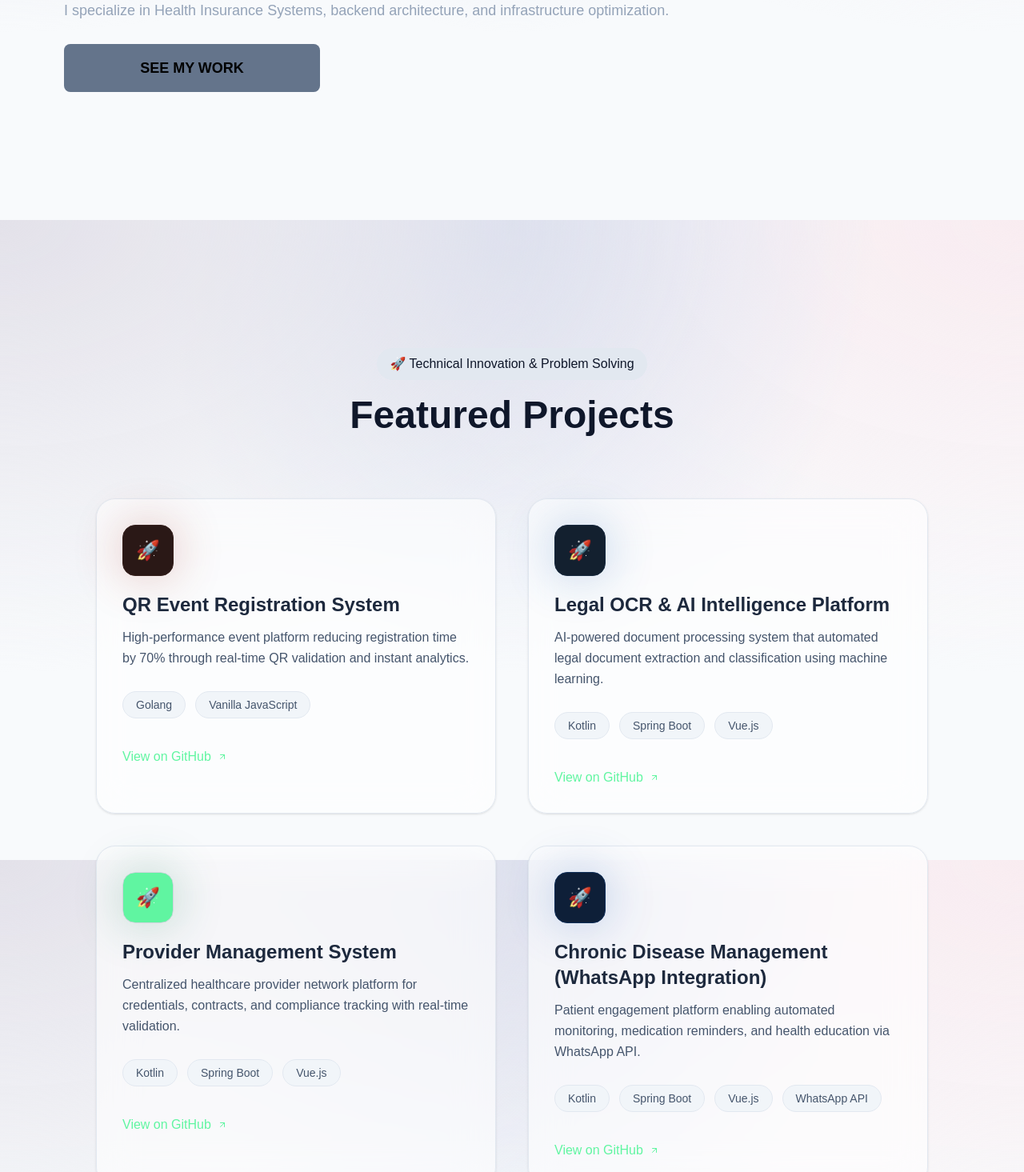
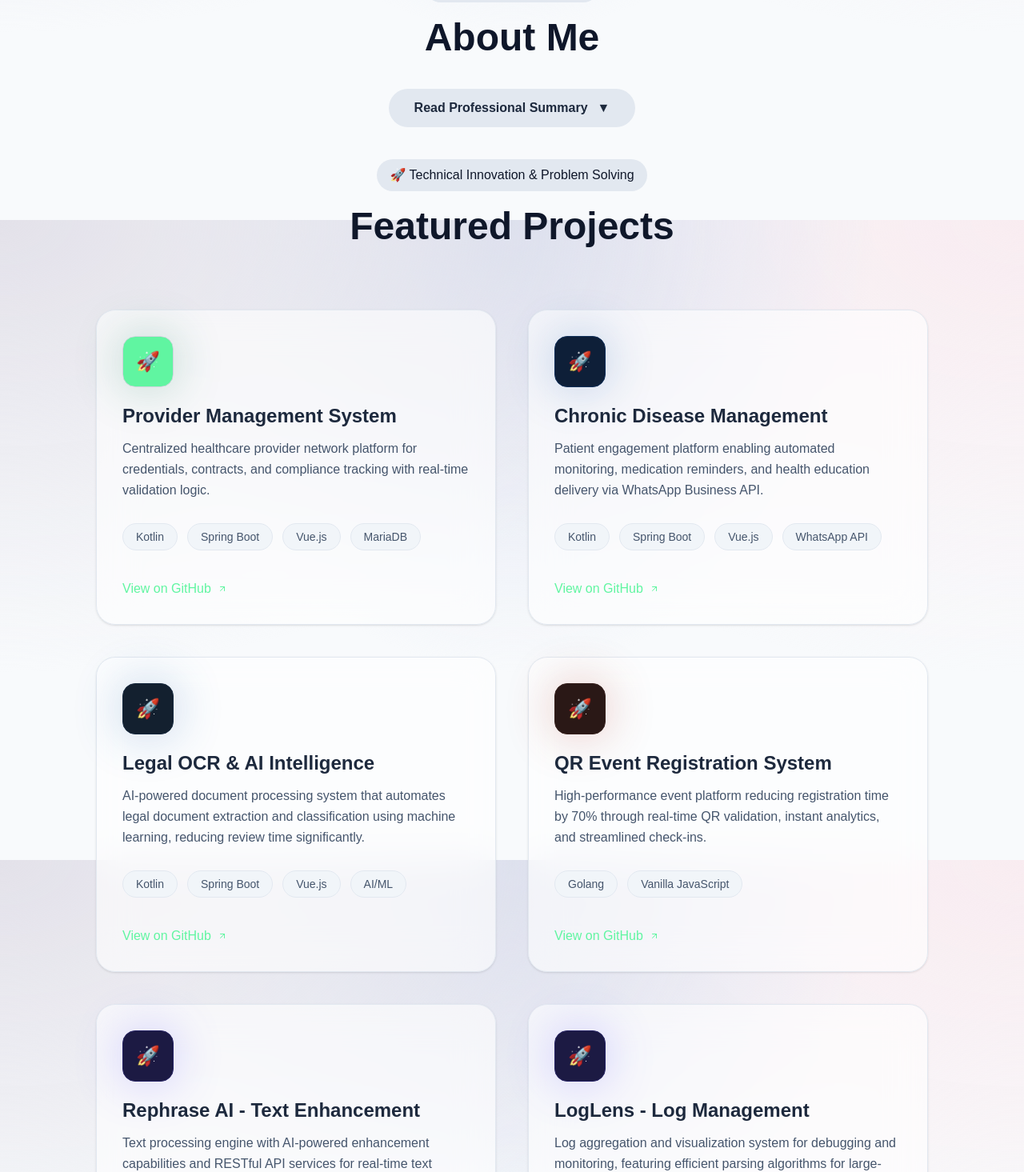
Before and after one commit to EDELBERT08/portfolio-main-, a React (Vite) app: page / in a window 1280 px wide. Shown: the part 525-1990 px from the top of the page at 80% size. Built offline with nearby package versions, Linux system fonts and the light colour scheme; a web font is replaced by a local one.

Commit message:
feat: update portfolio content, add collapsible About section, and refine UI

```diff
--- a/src/App.jsx
+++ b/src/App.jsx
@@ -1,4 +1,5 @@
 import Hero from "./sections/Hero";
+import About from "./sections/About";
 import Projects from "./sections/Projects";
 import Certificates from "./sections/Certificates";
 import Experience from "./sections/Experience";
@@ -12,6 +13,7 @@ const App = () => (
   <main className="max-w-7xl mx-auto overflow-x-hidden">
     <Navbar />
     <Hero />
+    <About />
     <Projects />
     <Certificates />
     <Experience />
--- a/src/components/NavBar.jsx
+++ b/src/components/NavBar.jsx
@@ -26,7 +26,7 @@ const NavBar = () => {
     <header className={`navbar ${scrolled ? "scrolled" : "not-scrolled"}`}>
       <div className="inner max-w-7xl mx-auto">
         <a href="#hero" className="logo">
-          EK
+          Edelbert
         </a>
 
         <nav className="desktop">
--- a/src/constants/index.js
+++ b/src/constants/index.js
@@ -1,4 +1,8 @@
 const navLinks = [
+  {
+    name: "About",
+    link: "#about",
+  },
   {
     name: "Projects",
     link: "#projects",
@@ -161,42 +165,9 @@ const expCards = [
 
 const projects = [
   {
-    title: "QR Event Registration System",
-    desc: "High-performance event platform reducing registration time by 70% through real-time QR validation and instant analytics.",
-    tech: ["Golang", "Vanilla JavaScript"],
-    href: "https://github.com/EDELBERT08",
-    logo: "", // Removing missing logo
-    logoStyle: {
-      backgroundColor: "#2A1816",
-      border: "0.2px solid #36201D",
-      boxShadow: "0px 0px 60px 0px #AA3C304D",
-    },
-    tags: [
-      { id: 1, name: "Go", path: "" },
-      { id: 2, name: "JavaScript", path: "" },
-    ],
-  },
-  {
-    title: "Legal OCR & AI Intelligence Platform",
-    desc: "AI-powered document processing system that automated legal document extraction and classification using machine learning.",
-    tech: ["Kotlin", "Spring Boot", "Vue.js"],
-    href: "https://github.com/EDELBERT08",
-    logo: "",
-    logoStyle: {
-      backgroundColor: "#13202F",
-      border: "0.2px solid #17293E",
-      boxShadow: "0px 0px 60px 0px #2F6DB54D",
-    },
-    tags: [
-      { id: 1, name: "Kotlin", path: "" },
-      { id: 2, name: "Spring Boot", path: "" },
-      { id: 3, name: "Vue", path: "" },
-    ],
-  },
-  {
     title: "Provider Management System",
-    desc: "Centralized healthcare provider network platform for credentials, contracts, and compliance tracking with real-time validation.",
-    tech: ["Kotlin", "Spring Boot", "Vue.js"],
+    desc: "Centralized healthcare provider network platform for credentials, contracts, and compliance tracking with real-time validation logic.",
+    tech: ["Kotlin", "Spring Boot", "Vue.js", "MariaDB"],
     href: "https://github.com/EDELBERT08",
     logo: "",
     logoStyle: {
@@ -213,8 +184,8 @@ const projects = [
     ],
   },
   {
-    title: "Chronic Disease Management (WhatsApp Integration)",
-    desc: "Patient engagement platform enabling automated monitoring, medication reminders, and health education via WhatsApp API.",
+    title: "Chronic Disease Management",
+    desc: "Patient engagement platform enabling automated monitoring, medication reminders, and health education delivery via WhatsApp Business API.",
     tech: ["Kotlin", "Spring Boot", "Vue.js", "WhatsApp API"],
     href: "https://github.com/EDELBERT08",
     logo: "",
@@ -229,9 +200,79 @@ const projects = [
       { id: 3, name: "WhatsApp", path: "" },
     ],
   },
+  {
+    title: "Legal OCR & AI Intelligence",
+    desc: "AI-powered document processing system that automates legal document extraction and classification using machine learning, reducing review time significantly.",
+    tech: ["Kotlin", "Spring Boot", "Vue.js", "AI/ML"],
+    href: "https://github.com/EDELBERT08",
+    logo: "",
+    logoStyle: {
+      backgroundColor: "#13202F",
+      border: "0.2px solid #17293E",
+      boxShadow: "0px 0px 60px 0px #2F6DB54D",
+    },
+    tags: [
+      { id: 1, name: "Kotlin", path: "" },
+      { id: 2, name: "Spring Boot", path: "" },
+      { id: 3, name: "AI/ML", path: "" },
+    ],
+  },
+  {
+    title: "QR Event Registration System",
+    desc: "High-performance event platform reducing registration time by 70% through real-time QR validation, instant analytics, and streamlined check-ins.",
+    tech: ["Golang", "Vanilla JavaScript"],
+    href: "https://github.com/EDELBERT08",
+    logo: "",
+    logoStyle: {
+      backgroundColor: "#2A1816",
+      border: "0.2px solid #36201D",
+      boxShadow: "0px 0px 60px 0px #AA3C304D",
+    },
+    tags: [
+      { id: 1, name: "Go", path: "" },
+      { id: 2, name: "JavaScript", path: "" },
+    ],
+  },
+  {
+    title: "Rephrase AI - Text Enhancement",
+    desc: "Text processing engine with AI-powered enhancement capabilities and RESTful API services for real-time text analysis with low latency.",
+    tech: ["Go", "NLP", "AI/ML"],
+    href: "https://github.com/EDELBERT08",
+    logo: "",
+    logoStyle: {
+      backgroundColor: "#1C1A43",
+      border: "0.2px solid #252262",
+      boxShadow: "0px 0px 60px 0px #635BFF4D",
+    },
+    tags: [
+      { id: 1, name: "Go", path: "" },
+      { id: 2, name: "NLP", path: "" },
+    ],
+  },
+  {
+    title: "LogLens - Log Management",
+    desc: "Log aggregation and visualization system for debugging and monitoring, featuring efficient parsing algorithms for large-scale data.",
+    tech: ["JavaScript", "Data Processing"],
+    href: "https://github.com/EDELBERT08",
+    logo: "",
+    logoStyle: {
+      backgroundColor: "#1C1A43",
+      border: "0.2px solid #252262",
+      boxShadow: "0px 0px 60px 0px #635BFF4D",
+    },
+    tags: [
+      { id: 1, name: "JavaScript", path: "" },
+      { id: 2, name: "Data", path: "" },
+    ],
+  },
 ];
 
 const certifications = [
+  {
+    title: "Bachelor of Science in Applied Physics and Computer Science",
+    issuer: "Multimedia University of Kenya",
+    date: "Sept 2019 – Oct 2023",
+  },
   {
     title: "Google Advanced Data Analytics",
     issuer: "Coursera/Google",
@@ -255,11 +296,6 @@ const certifications = [
   {
     title: "Cloud Audit Academy for Federal and DoD Workloads in AWS",
     issuer: "AWS",
-    date: "",
-  },
-  {
-    title: "Data Visualization and Dashboards with Excel",
-    issuer: "Coursera",
     date: "",
   },
 ];
@@ -286,9 +322,9 @@ const socialImgs = [
     href: "https://linkedin.com/in/edelbert-kipchumba-a947922b7",
   },
   {
-    name: "x",
-    imgPath: "/images/x.png",
-    href: "https://x.com",
+    name: "github",
+    imgPath: "/images/logos/git-icon.svg", // Reusing git icon for GitHub as no specific github icon in list
+    href: "https://github.com/EDELBERT08",
   },
 ];
 
--- a/src/index.css
+++ b/src/index.css
@@ -68,7 +68,7 @@ section {
   }
 
   .section-padding {
-    @apply px-5 md:px-10 md:mt-20 mt-10;
+    @apply px-5 md:px-10 md:mt-10 mt-10;
   }
 
   .mt-responsive {
@@ -101,7 +101,7 @@ section {
   }
 
   .hero-layout {
-    @apply relative z-10 xl:mt-20 mt-32 md:h-dvh h-[80vh] flex flex-col xl:flex-row xl:items-center items-start justify-center;
+    @apply relative z-10 xl:mt-12 mt-24 min-h-[50vh] flex flex-col xl:flex-row xl:items-center items-start justify-center;
   }
 
   .hero-text {
--- /dev/null
+++ b/src/sections/About.jsx
@@ -0,0 +1,76 @@
+import { useState } from "react";
+import { useGSAP } from "@gsap/react";
+import gsap from "gsap";
+import TitleHeader from "../components/TitleHeader";
+
+const About = () => {
+    const [isOpen, setIsOpen] = useState(false);
+
+    useGSAP(() => {
+        if (isOpen) {
+            gsap.fromTo(
+                ".about-text",
+                { opacity: 0, y: 20 },
+                {
+                    opacity: 1,
+                    y: 0,
+                    duration: 0.5,
+                    ease: "power2.out",
+                    stagger: 0.1,
+                }
+            );
+        }
+    }, [isOpen]);
+
+    return (
+        <section id="about" className="section-padding">
+            <div className="w-full max-w-7xl mx-auto md:px-20 px-5 flex flex-col items-center">
+                <TitleHeader title="About Me" sub="👨‍💻 Professional Summary" />
+
+                <div className="mt-10 flex flex-col items-center justify-center">
+                    <button
+                        onClick={() => setIsOpen(!isOpen)}
+                        className="px-8 py-3 rounded-full bg-slate-200 text-slate-800 font-semibold hover:bg-slate-300 transition-all duration-300 flex items-center gap-3 group"
+                    >
+                        <span>{isOpen ? "Hide Bio" : "Read Professional Summary"}</span>
+                        <span
+                            className={`transform transition-transform duration-300 ${isOpen ? "rotate-180" : ""
+                                }`}
+                        >
+                            ▼
+                        </span>
+                    </button>
+
+                    {isOpen && (
+                        <div className="mt-10 flex flex-col md:flex-row gap-10 items-center justify-center about-text">
+                            <div className="flex flex-col gap-6 text-slate-600 text-lg leading-relaxed md:max-w-4xl text-center md:text-left">
+                                <p>
+                                    I am a <strong>Strategic Systems Engineer</strong> based in
+                                    Nairobi, Kenya, with deep expertise in{" "}
+                                    <strong>Health Insurance Systems management</strong>, requirements
+                                    analysis, and enterprise infrastructure optimization.
+                                </p>
+                                <p>
+                                    My track record includes conducting Root Cause Analysis,
+                                    managing critical system upgrades, and ensuring{" "}
+                                    <strong>24/7 availability</strong> through rigorous health checks.
+                                    I excel in Disaster Recovery operations and business
+                                    intelligence reporting.
+                                </p>
+                                <p>
+                                    Passionate about maintaining data integrity and driving
+                                    compliance, I empower teams through technical documentation and
+                                    training. I bridge the gap between complex backend architectures
+                                    (Java, Kotlin, Spring Boot) and business needs to deliver{" "}
+                                    <strong>innovative healthcare solutions</strong>.
+                                </p>
+                            </div>
+                        </div>
+                    )}
+                </div>
+            </div>
+        </section>
+    );
+};
+
+export default About;
--- a/src/sections/Hero.jsx
+++ b/src/sections/Hero.jsx
@@ -20,10 +20,10 @@ const Hero = () => {
         {/* LEFT: Hero Content */}
         <header className="flex flex-col justify-center w-full max-w-7xl mx-auto md:px-20 px-5">
           <div className="hero-text flex flex-col gap-7">
-            <h1 className="text-4xl md:text-6xl font-bold text-black-100">
+            <h1 className="text-3xl md:text-5xl font-bold text-black-100">
               Hi, I’m Edelbert Kipchumba, <span className="text-gradient">a Strategic Systems Engineer</span> based in Nairobi.
             </h1>
-            <p className="text-lg font-medium text-black-50">
+            <p className="text-base font-medium text-black-50 md:max-w-2xl">
               I specialize in Health Insurance Systems, backend architecture, and infrastructure optimization.
             </p>
 
```
